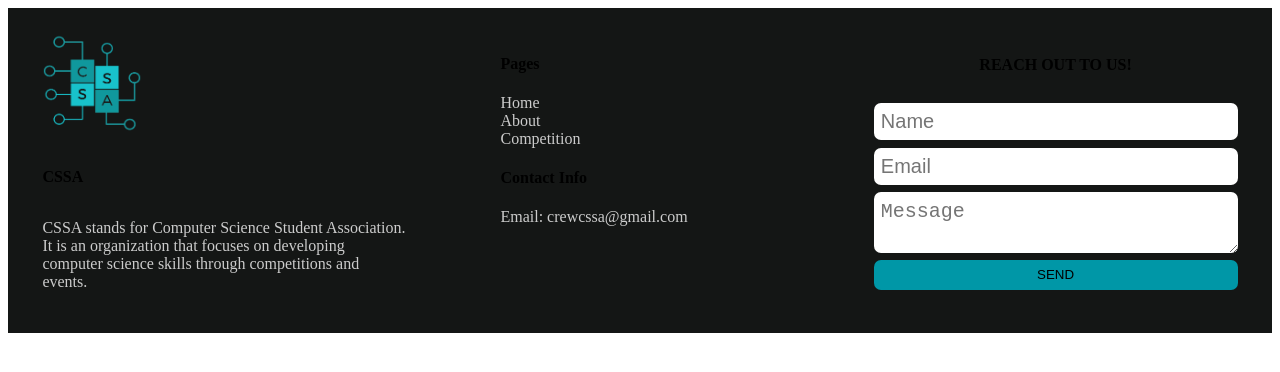
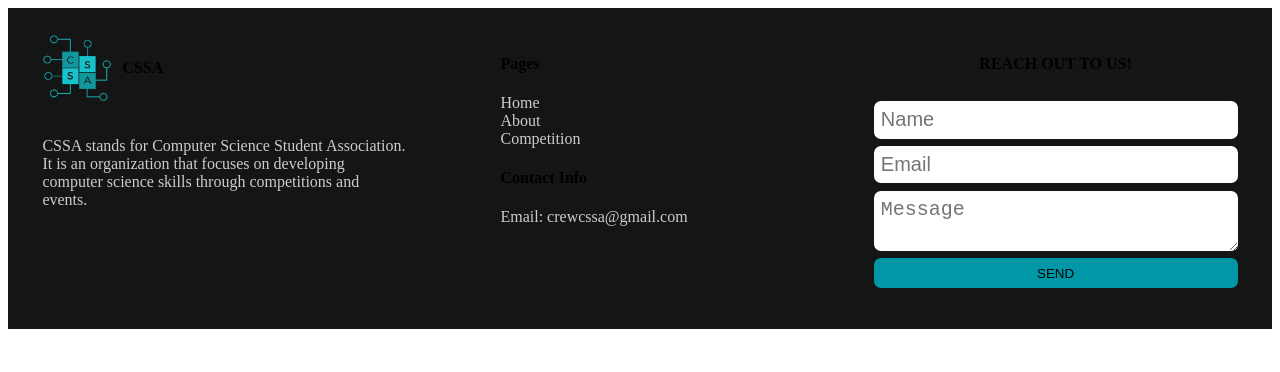
Before and after one commit to RoyceAroc/CSSA, a plain HTML site: page footer.html in a window 1280 px wide. Drawn offline with Linux system fonts and the light colour scheme.

Commit message:
footeredits

```diff
--- a/styles/footer.css
+++ b/styles/footer.css
@@ -7,7 +7,7 @@ footer {
 }
 .logos{
     display:flex;
-    flex-direction:column;
+    flex-direction: row;
 
 }
 #logo {
@@ -40,8 +40,8 @@ footer {
     color:rgb(154, 82, 212)
 }
 #logo img {
-    width: 100px;
-    height:100px;
+    width: 70px;
+    height:70px;
     margin-right: 10px;
 }
 
```
Also changed, not shown: footer.html (+1 -1 lines).
